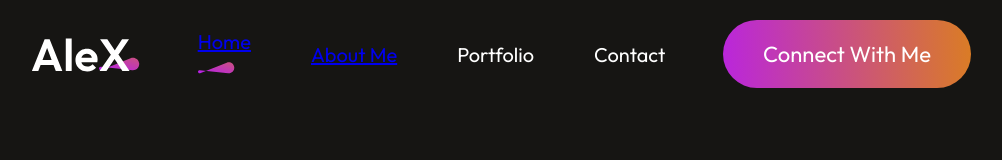
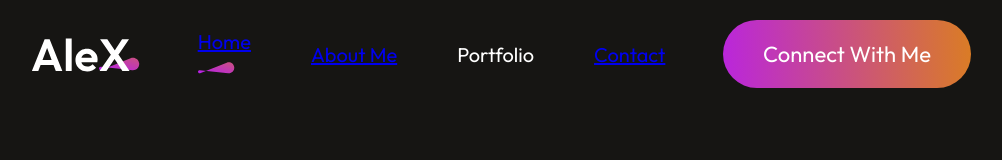
Before and after one commit to hellokristinafaye/portfolio-react, a React (Vite) app: page / in a window 1280 px wide. Shown: the top 160 px of the page, without its empty margins (139-1141 px from the left). Built offline with nearby package versions, Linux system fonts and the light colour scheme.

Commit message:
contact link ok

```diff
--- a/src/components/NavBar/Navbar.jsx
+++ b/src/components/NavBar/Navbar.jsx
@@ -42,12 +42,12 @@ const Navbar = () => {
         </li>
 
         <li className="">
-          {/* <AnchorLink className="anchor-link" offset={50} href="#contact"> */}
+          <AnchorLink className="anchor-link" offset={50} href="#contact">
             <p onClick={() => setMenu("contact")} className="">
               Contact
             </p>
             {menu === "contact" ? <img src={underline} /> : <></>}
-          {/* </AnchorLink> */}
+          </AnchorLink>
         </li>
       </ul>
       <div className="nav-connect">Connect With Me</div>
```
